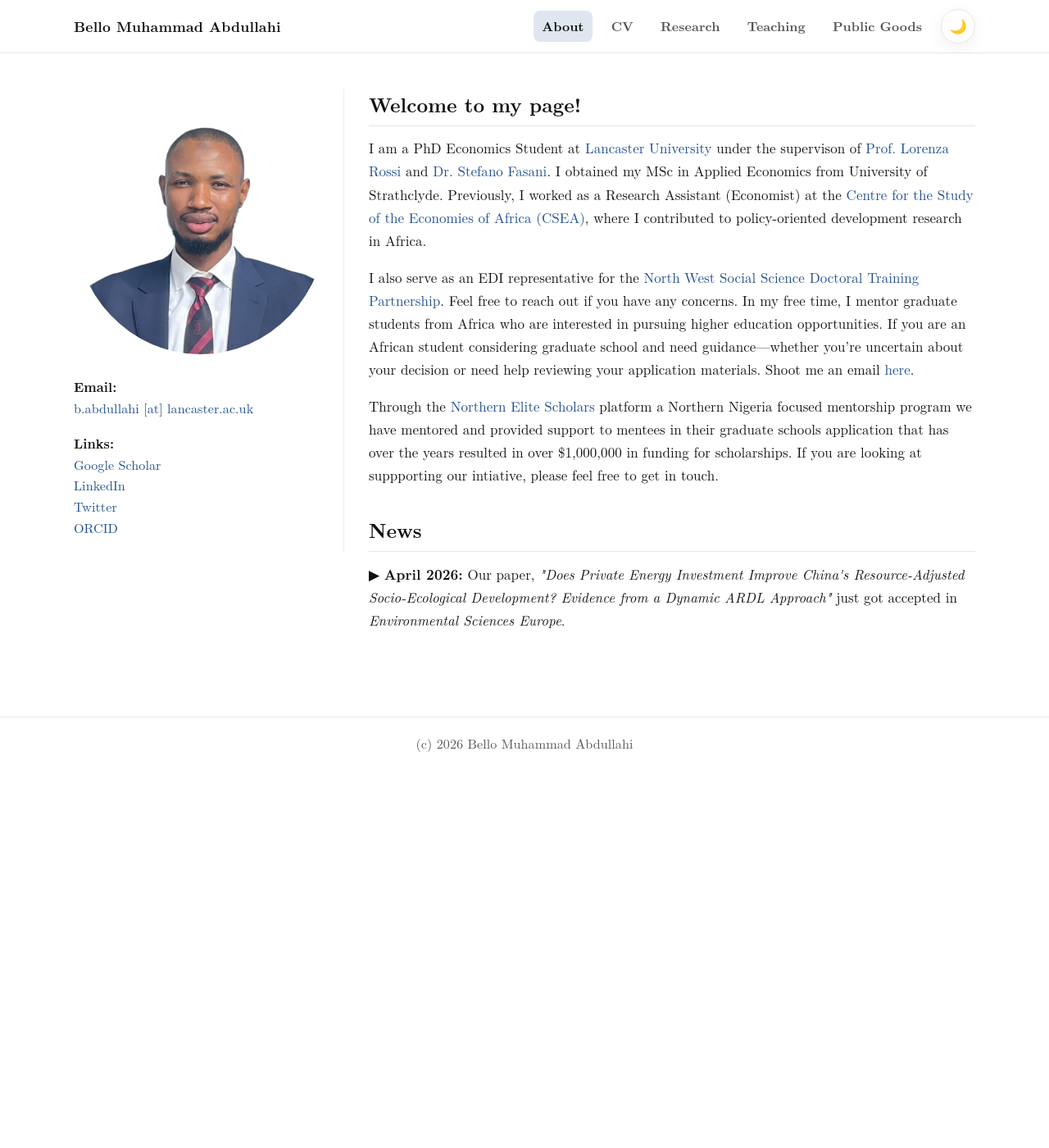
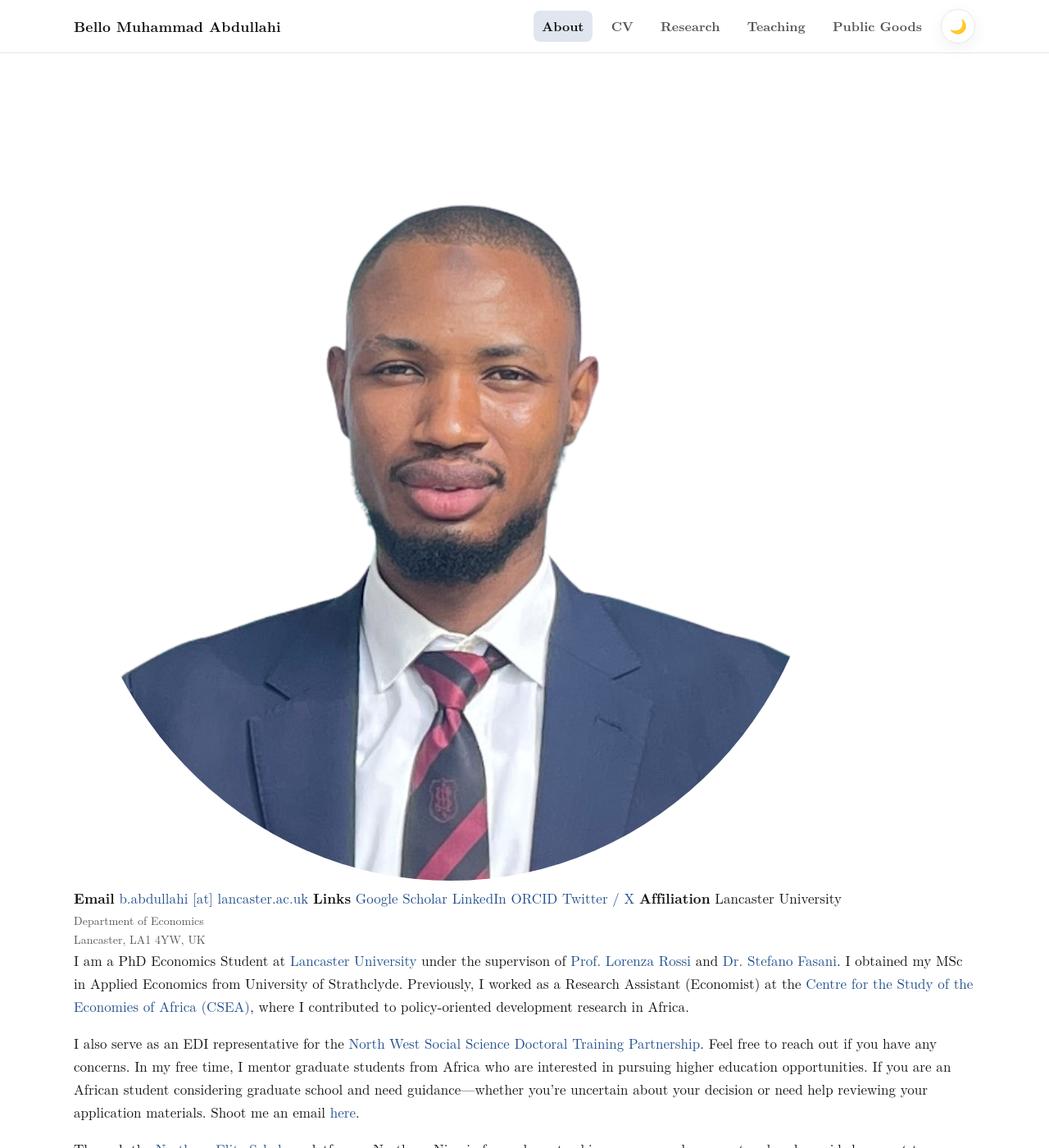
Before and after one commit to Bello-Abdullahi/Bello-Abdullahi.github.io, a Jekyll site: the page built from _pages/about.md, in a window 1280 px wide and 1400 px high. Shown: the whole window at 82% size. Built offline with Jekyll 4.4.1, drawn with Linux system fonts in a browser that asks for light colours; some web fonts are replaced.

Commit message:
Refactor about.html layout and improve accessibility

```diff
--- a/_layouts/about.html
+++ b/_layouts/about.html
@@ -1,69 +1,69 @@
 ---
 layout: default
 ---
+<!-- _layouts/about.html -->
 <div class="post">
-  <div class="about-container clearfix" style="display: block; width: 100%;">
+  <div class="about-container clearfix">
 
+    <!-- ── Sidebar ── -->
     {% if page.profile %}
-    <div class="profile-sidebar" style="float: left; width: 30%; min-width: 250px; margin-right: 30px; margin-bottom: 20px; border-right: 1px solid #eee; padding-right: 20px;">
+    <div class="profile-sidebar">
 
       {% if page.profile.image %}
         {% assign profile_image_path = page.profile.image | prepend: 'assets/img/' %}
         <img src="{{ profile_image_path | relative_url }}"
-             style="width: 100%; height: auto; border-radius: {% if page.profile.image_circular %}50%{% else %}8px{% endif %};"
-             alt="profile-photo">
+             alt="Profile photo of {{ site.first_name }} {{ site.last_name }}"
+             style="border-radius: {% if page.profile.image_circular %}50%{% else %}4px{% endif %};">
       {% endif %}
 
-      <div class="profile-info" style="margin-top: 20px; font-size: 0.95rem; line-height: 1.6;">
+      <div class="profile-info">
 
-        <p>
-          <strong>Email:</strong><br>
-          <a href="mailto:{{ page.profile.email }}">b.abdullahi [at] lancaster.ac.uk</a>
-        </p>
+        <strong>Email</strong>
+        <a href="mailto:{{ page.profile.email }}">b.abdullahi [at] lancaster.ac.uk</a>
 
-        <p>
-          <strong>Links:</strong><br>
-          <a href="{{ page.profile.scholar }}" target="_blank">Google Scholar</a><br>
-          <a href="https://www.linkedin.com/in/{{ page.profile.linkedin }}" target="_blank">LinkedIn</a><br>
-          <a href="https://twitter.com/{{ page.profile.twitter }}" target="_blank">Twitter</a><br>
-          <a href="https://orcid.org/{{ page.profile.orcid }}" target="_blank">ORCID</a>
-        </p>
+        <strong>Links</strong>
+        {% if page.profile.scholar %}
+          <a href="{{ page.profile.scholar }}" target="_blank" rel="noopener">Google Scholar</a>
+        {% endif %}
+        {% if page.profile.linkedin %}
+          <a href="https://www.linkedin.com/in/{{ page.profile.linkedin }}" target="_blank" rel="noopener">LinkedIn</a>
+        {% endif %}
+        {% if page.profile.orcid %}
+          <a href="https://orcid.org/{{ page.profile.orcid }}" target="_blank" rel="noopener">ORCID</a>
+        {% endif %}
+        {% if page.profile.twitter %}
+          <a href="https://twitter.com/{{ page.profile.twitter }}" target="_blank" rel="noopener">Twitter / X</a>
+        {% endif %}
 
-        <!--
-        <p>
-          <strong>Mailing address:</strong><br>
-          Lancaster University Management School<br>
-          Bailrigg, Lancaster<br>
-          LA1 4YX, United Kingdom
-        </p>
-        -->
+        <strong>Affiliation</strong>
+        <a href="https://www.lancaster.ac.uk" target="_blank" rel="noopener"
+           style="color: var(--lu-blue);">Lancaster University</a>
+        <span style="font-size:0.82rem; color: var(--muted); display:block; margin-top:2px;">
+          Department of Economics<br>Lancaster, LA1 4YW, UK
+        </span>
 
       </div>
     </div>
     {% endif %}
 
-    <div class="bio-text" style="display: block; overflow: hidden;">
-       <h2 style="margin-top: 0;">Welcome to my page!</h2> {{ content }}
+    <!-- ── Bio ── -->
+    <div class="bio-text" style="overflow: hidden;">
+      {{ content }}
     </div>
 
-  </div>
-</div>
+  </div><!-- .about-container -->
+</div><!-- .post -->
 
 <style>
-  .clearfix::after {
-    content: "";
-    clear: both;
-    display: table;
-  }
+  .clearfix::after { content: ""; clear: both; display: table; }
 
   @media (max-width: 768px) {
     .profile-sidebar {
       float: none !important;
       width: 100% !important;
-      margin: 0 0 20px 0 !important;
+      margin: 0 0 1.5rem 0 !important;
       border-right: none !important;
       padding-right: 0 !important;
-      text-align: center;
     }
   }
 </style>
```
